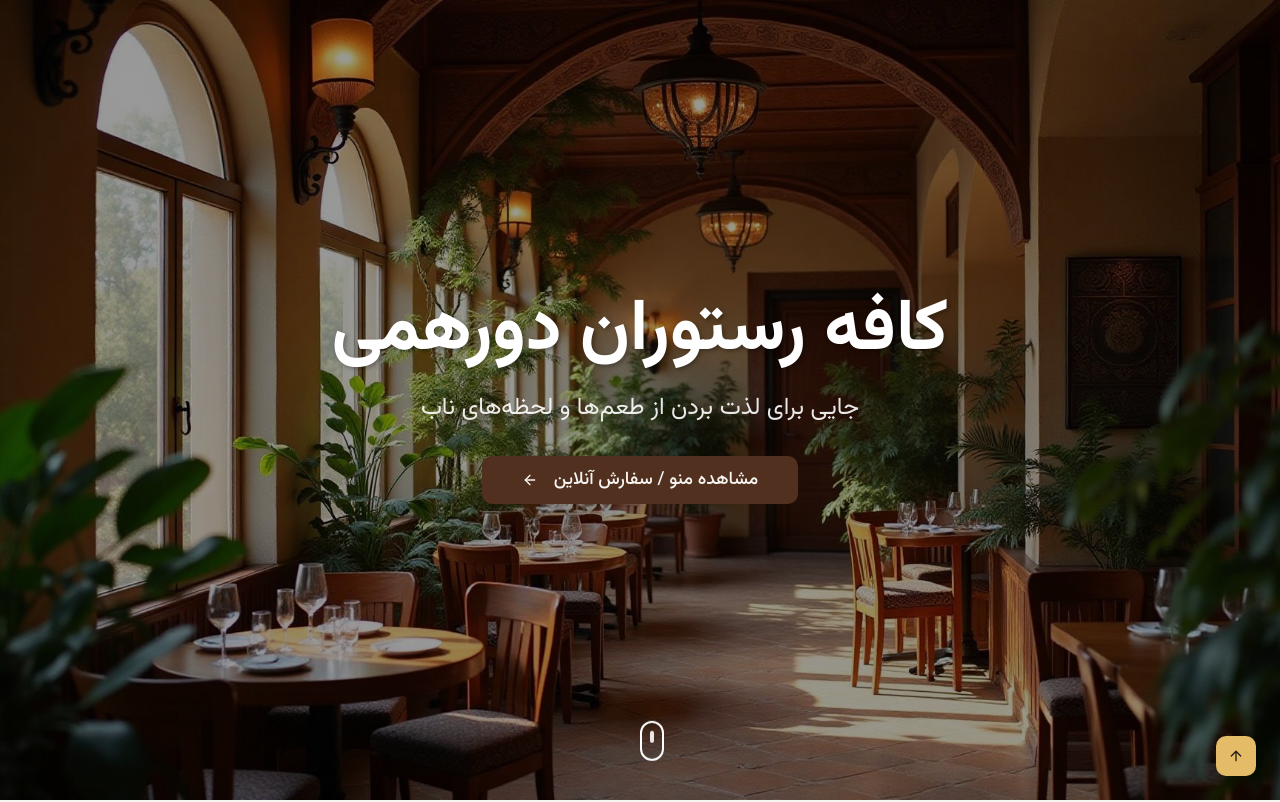
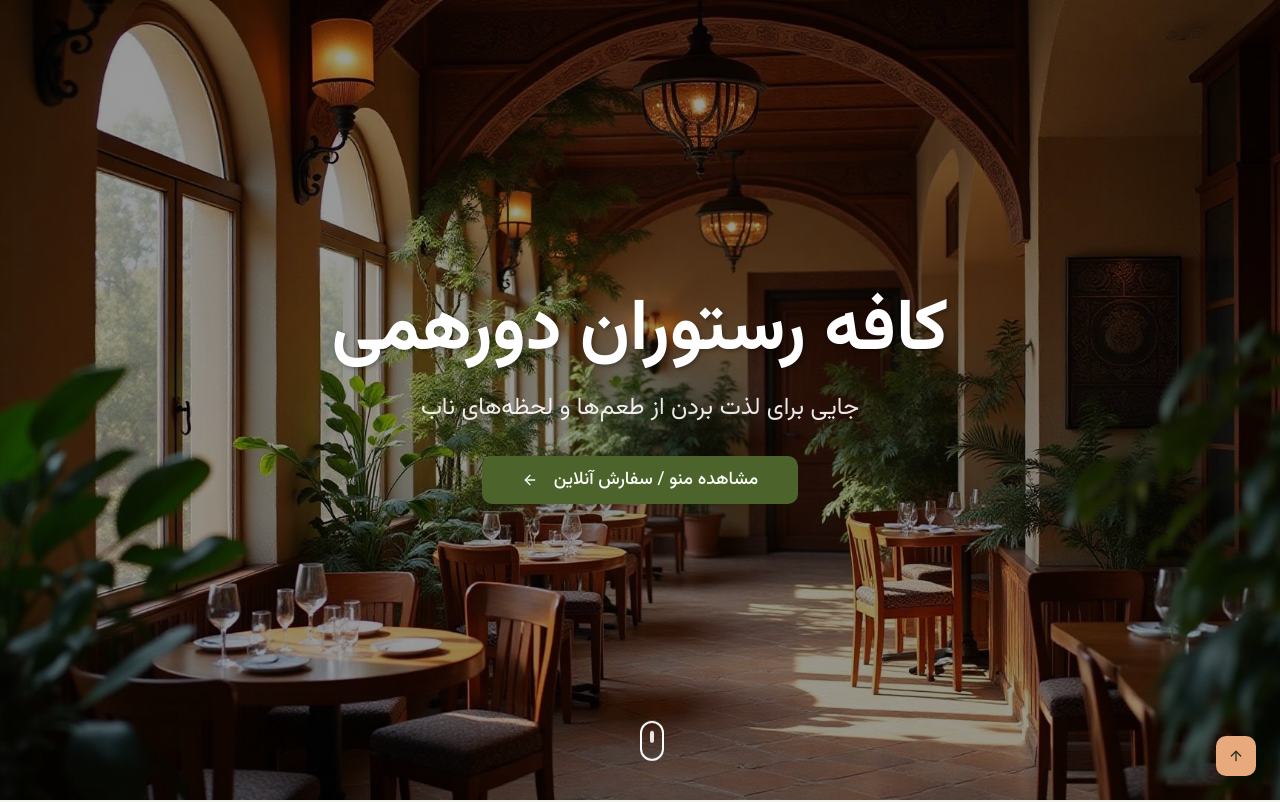
Before and after one commit to saberayatollahi/dorehami-landing-vibe, a React (Vite) app: page / in a window 1280 px wide. Shown: the top 802 px of the page. Built offline with nearby package versions, Linux system fonts and the light colour scheme.

Commit message:
Refactor: Update color scheme

```diff
--- a/src/index.css
+++ b/src/index.css
@@ -8,31 +8,31 @@ All colors MUST be HSL.
 
 @layer base {
   :root {
-    /* Cafe Dorehami Warm Color System */
-    --background: 35 25% 96%; /* warmer cream */
-    --foreground: 20 30% 12%; /* rich dark coffee */
+    /* Cafe Dorehami Natural Garden Color System */
+    --background: 85 35% 97%; /* green-tinted cream */
+    --foreground: 85 25% 15%; /* deep forest green */
 
-    --card: 35 30% 97%;
-    --card-foreground: 20 30% 12%;
+    --card: 85 30% 98%;
+    --card-foreground: 85 25% 15%;
 
-    --popover: 35 30% 97%;
-    --popover-foreground: 20 30% 12%;
+    --popover: 85 30% 98%;
+    --popover-foreground: 85 25% 15%;
 
-    /* Rich coffee brown primary */
-    --primary: 20 45% 22%;
-    --primary-foreground: 35 25% 96%;
+    /* Warm olive green primary */
+    --primary: 85 40% 28%;
+    --primary-foreground: 85 35% 97%;
 
-    /* Warm terracotta secondary */
-    --secondary: 15 35% 45%;
-    --secondary-foreground: 35 25% 96%;
+    /* Golden cream secondary */
+    --secondary: 45 50% 75%;
+    --secondary-foreground: 85 25% 15%;
 
-    /* Warm beige muted */
-    --muted: 35 30% 90%;
-    --muted-foreground: 20 25% 40%;
+    /* Sage beige muted */
+    --muted: 75 25% 92%;
+    --muted-foreground: 85 20% 45%;
 
-    /* Warm golden accent */
-    --accent: 40 70% 65%;
-    --accent-foreground: 20 30% 12%;
+    /* Soft orange accent */
+    --accent: 25 70% 70%;
+    --accent-foreground: 85 25% 15%;
 
     --destructive: 0 70% 55%;
     --destructive-foreground: 45 15% 97%;
@@ -44,13 +44,13 @@ All colors MUST be HSL.
     --radius: 0.75rem;
 
     /* Gradients */
-    --gradient-hero: linear-gradient(135deg, hsl(25 30% 20%), hsl(25 25% 30%));
-    --gradient-warm: linear-gradient(180deg, hsl(45 25% 95%), hsl(45 15% 92%));
-    --gradient-green: linear-gradient(135deg, hsl(120 30% 40%), hsl(120 25% 35%));
+    --gradient-hero: linear-gradient(135deg, hsl(85 30% 25%), hsl(85 25% 35%));
+    --gradient-warm: linear-gradient(180deg, hsl(85 25% 95%), hsl(75 20% 92%));
+    --gradient-green: linear-gradient(135deg, hsl(85 40% 30%), hsl(85 35% 35%));
 
     /* Shadows */
-    --shadow-warm: 0 10px 40px -10px hsl(25 30% 20% / 0.2);
-    --shadow-elevated: 0 20px 60px -10px hsl(25 30% 20% / 0.3);
+    --shadow-warm: 0 10px 40px -10px hsl(85 30% 25% / 0.2);
+    --shadow-elevated: 0 20px 60px -10px hsl(85 30% 25% / 0.3);
 
     /* Animations */
     --transition-smooth: all 0.4s cubic-bezier(0.4, 0, 0.2, 1);
```
